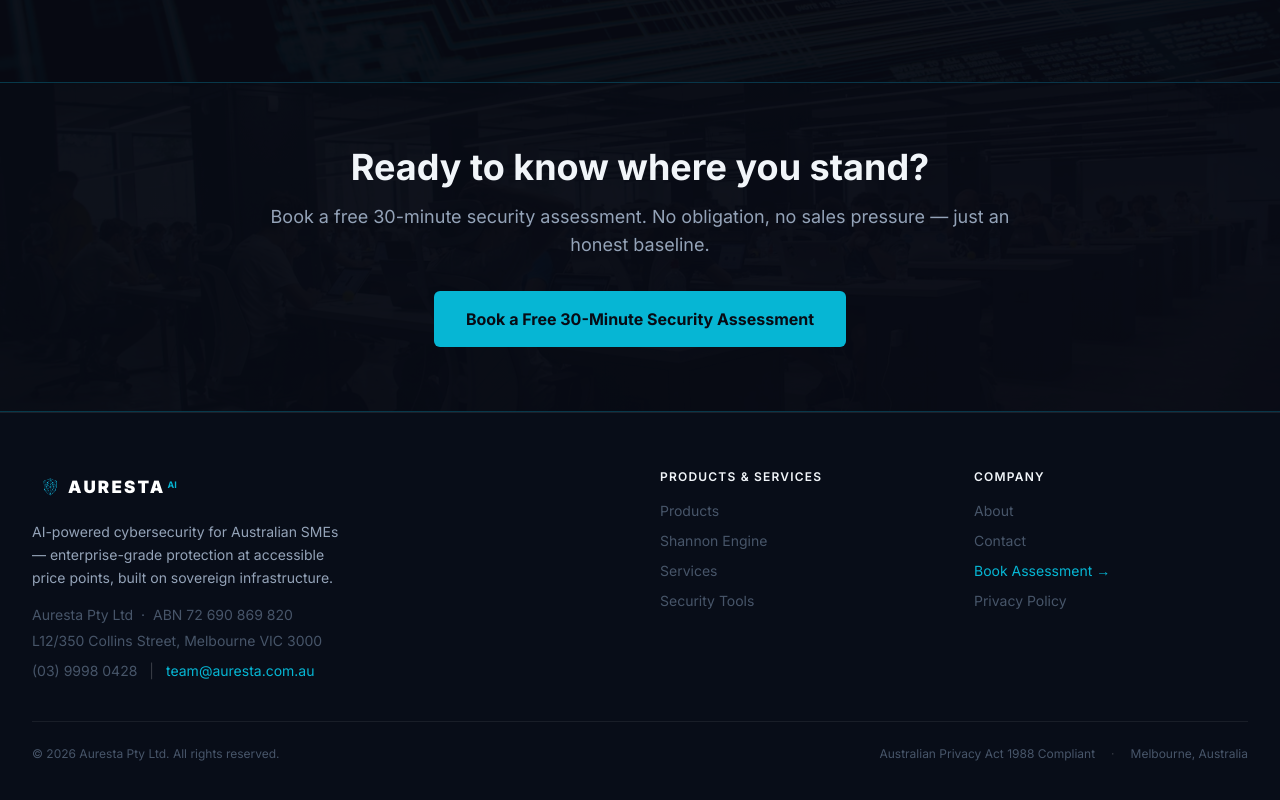
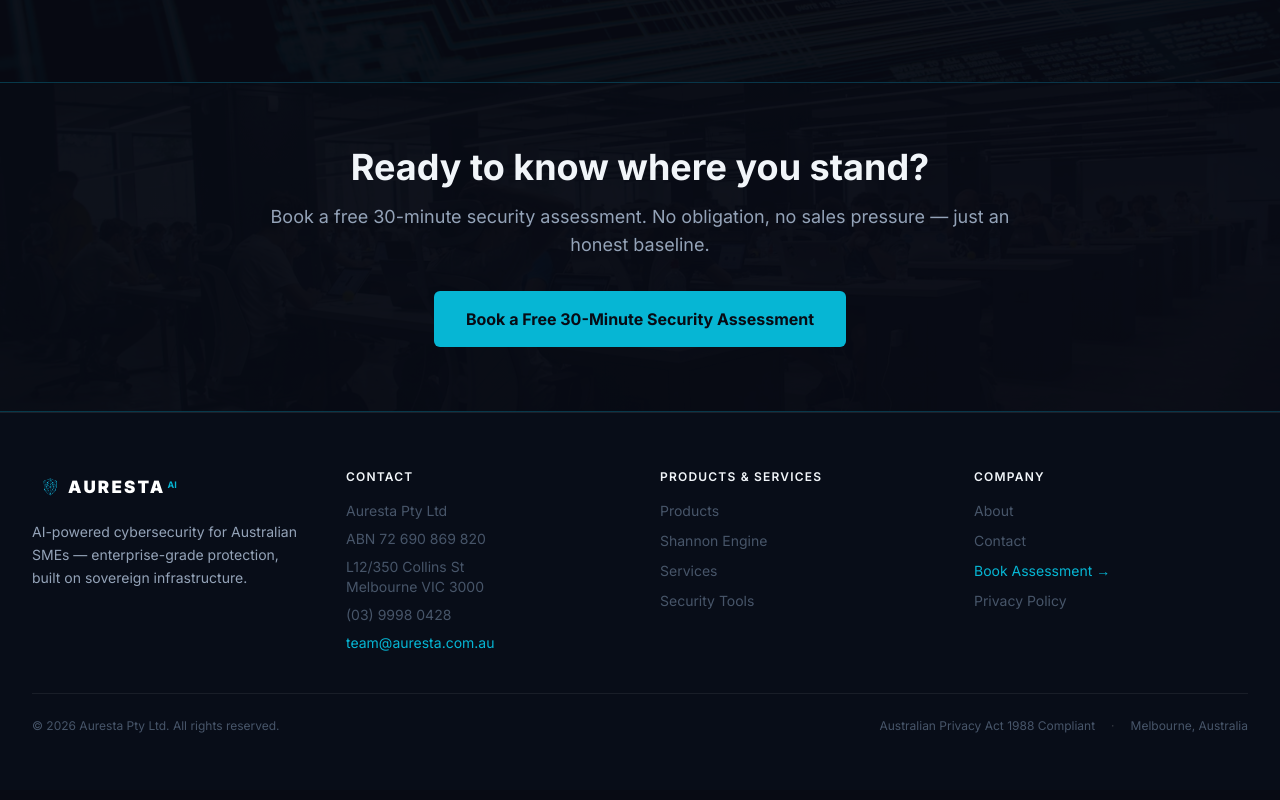
Before and after one commit to auresta/auresta-website, a Next.js app: page / in a window 1280 px wide. Shown: the part 2412-3212 px from the top of the page. Built offline with nearby package versions, Linux system fonts and the light colour scheme.

Commit message:
fix: footer balanced 4-col grid — brand, contact, products, company

```diff
--- a/components/Footer.tsx
+++ b/components/Footer.tsx
@@ -13,8 +13,8 @@ export default function Footer() {
       <div className="max-w-7xl mx-auto px-4 sm:px-6 lg:px-8 py-14">
         <div className="grid grid-cols-1 md:grid-cols-4 gap-10">
 
-          {/* Brand + contact */}
-          <div className="md:col-span-2">
+          {/* Brand */}
+          <div>
             <div className="flex items-center mb-4">
               <Image
                 src="/images/logo-mark.png"
@@ -28,17 +28,20 @@ export default function Footer() {
                 <sup className="font-bold ml-0.5 pr-0.5" style={{ color: "#06b6d4", fontSize: "9px", verticalAlign: "super" }}>AI</sup>
               </div>
             </div>
-            <p className="text-sm text-text-secondary mb-4 leading-relaxed max-w-xs">
-              AI-powered cybersecurity for Australian SMEs — enterprise-grade protection at accessible price points, built on sovereign infrastructure.
+            <p className="text-sm text-text-secondary leading-relaxed">
+              AI-powered cybersecurity for Australian SMEs — enterprise-grade protection, built on sovereign infrastructure.
             </p>
-            <div className="space-y-1.5 text-sm text-text-muted">
-              <p>Auresta Pty Ltd &nbsp;·&nbsp; ABN 72 690 869 820</p>
-              <p>L12/350 Collins Street, Melbourne VIC 3000</p>
-              <div className="flex items-center gap-3 pt-1">
-                <a href="tel:+61399980428" className="hover:text-text-secondary transition-colors">(03) 9998 0428</a>
-                <span style={{ color: "rgba(255,255,255,0.2)" }}>|</span>
-                <a href="mailto:team@auresta.com.au" className="hover:text-text-secondary transition-colors" style={{ color: "#06b6d4" }}>team@auresta.com.au</a>
-              </div>
+          </div>
+
+          {/* Contact */}
+          <div>
+            <h4 className="text-xs font-semibold text-text-primary mb-4 uppercase tracking-widest">Contact</h4>
+            <div className="flex flex-col gap-2 text-sm text-text-muted">
+              <p>Auresta Pty Ltd</p>
+              <p>ABN 72 690 869 820</p>
+              <p>L12/350 Collins St<br />Melbourne VIC 3000</p>
+              <a href="tel:+61399980428" className="hover:text-text-secondary transition-colors">(03) 9998 0428</a>
+              <a href="mailto:team@auresta.com.au" className="hover:text-text-secondary transition-colors" style={{ color: "#06b6d4" }}>team@auresta.com.au</a>
             </div>
           </div>
 
@@ -57,9 +60,7 @@ export default function Footer() {
 
           {/* Company */}
           <div>
-            <h4 className="text-xs font-semibold text-text-primary mb-4 uppercase tracking-widest">
-              Company
-            </h4>
+            <h4 className="text-xs font-semibold text-text-primary mb-4 uppercase tracking-widest">Company</h4>
             <div className="flex flex-col gap-2.5">
               <Link href="/about" className="text-sm text-text-muted hover:text-text-secondary transition-colors">About</Link>
               <Link href="/contact" className="text-sm text-text-muted hover:text-text-secondary transition-colors">Contact</Link>
@@ -80,7 +81,7 @@ export default function Footer() {
           <div className="flex items-center gap-4 text-xs text-text-muted">
             <span>Australian Privacy Act 1988 Compliant</span>
             <span style={{ color: "rgba(255,255,255,0.2)" }}>·</span>
-            <span className="text-text-muted">Melbourne, Australia</span>
+            <span>Melbourne, Australia</span>
           </div>
         </div>
       </div>
```
